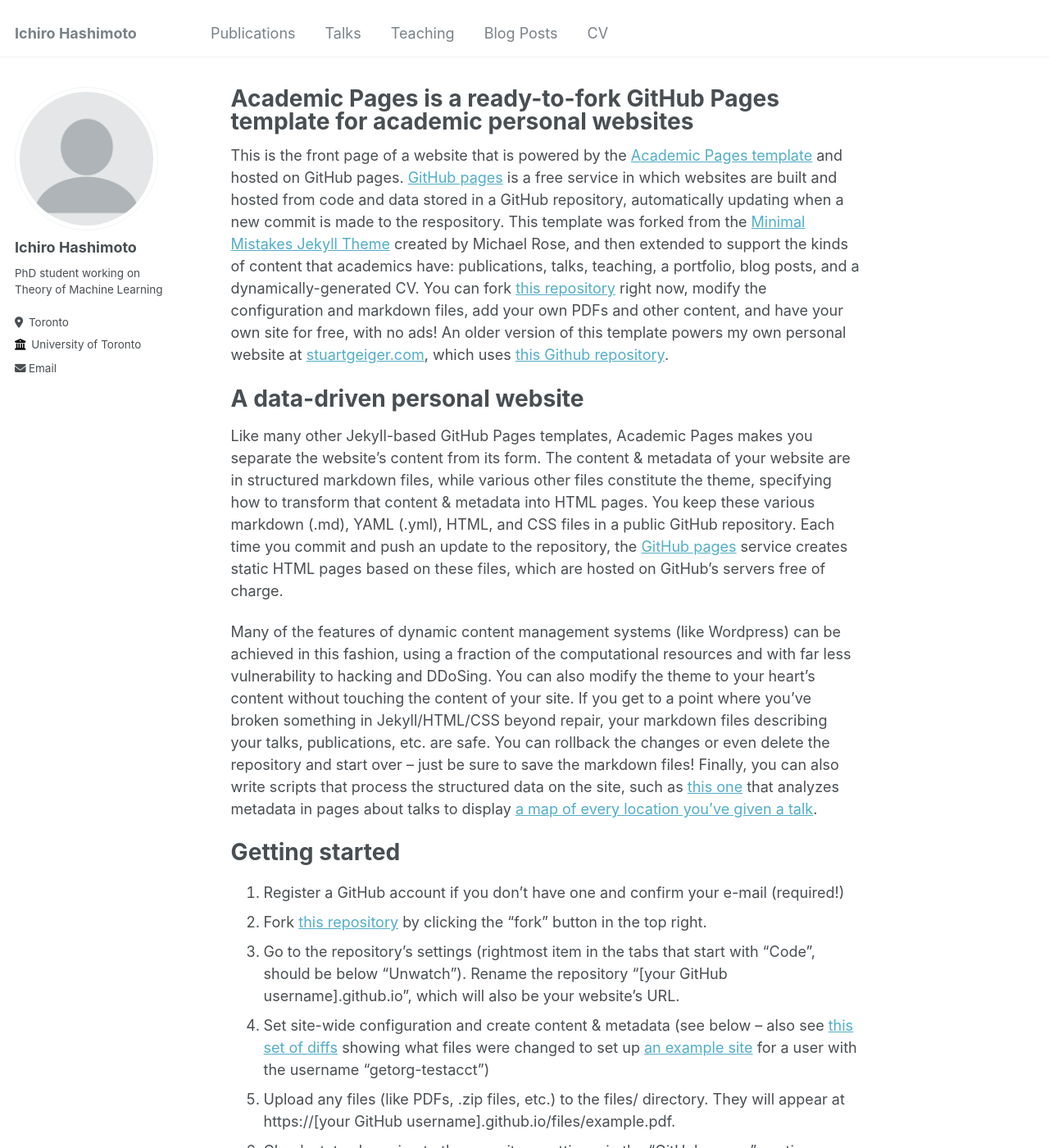
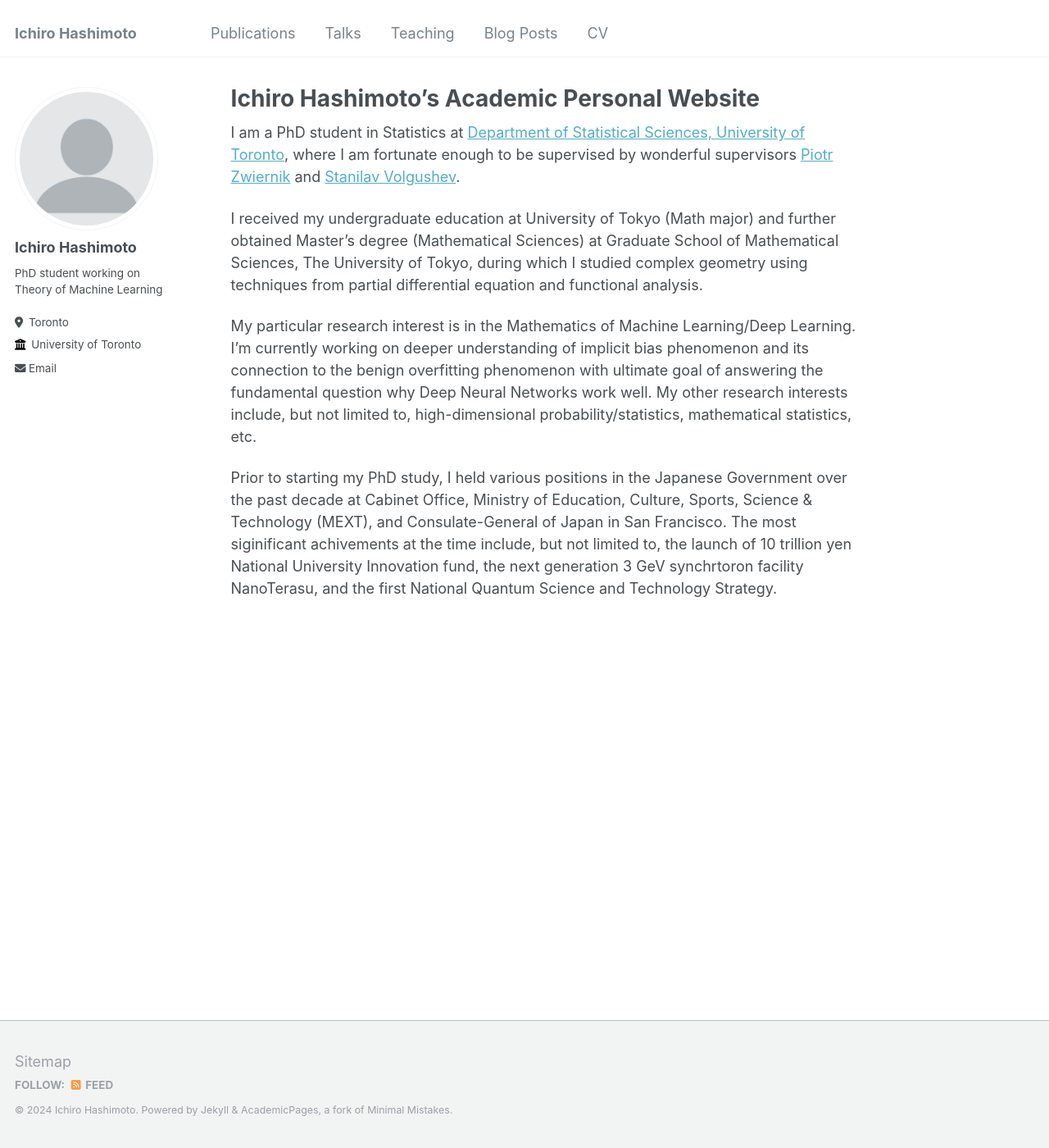
Before and after one commit to ichiro-h/ichiro-h.github.io, a Jekyll site: the page built from _pages/about.md, in a window 1280 px wide and 1400 px high. Shown: the whole window at 82% size. Built offline with Jekyll 4.4.1, drawn with Linux system fonts in a browser that asks for light colours; some of the changed text lies outside the part shown.

Commit message:
Update about.md

```diff
--- a/_pages/about.md
+++ b/_pages/about.md
@@ -1,49 +1,16 @@
 ---
 permalink: /
-title: "Academic Pages is a ready-to-fork GitHub Pages template for academic personal websites"
+title: "Ichiro Hashimoto's Academic Personal Website"
 author_profile: true
 redirect_from:
   - /about/
   - /about.html
 ---
 
-This is the front page of a website that is powered by the [Academic Pages template](https://github.com/academicpages/academicpages.github.io) and hosted on GitHub pages. [GitHub pages](https://pages.github.com) is a free service in which websites are built and hosted from code and data stored in a GitHub repository, automatically updating when a new commit is made to the respository. This template was forked from the [Minimal Mistakes Jekyll Theme](https://mmistakes.github.io/minimal-mistakes/) created by Michael Rose, and then extended to support the kinds of content that academics have: publications, talks, teaching, a portfolio, blog posts, and a dynamically-generated CV. You can fork [this repository](https://github.com/academicpages/academicpages.github.io) right now, modify the configuration and markdown files, add your own PDFs and other content, and have your own site for free, with no ads! An older version of this template powers my own personal website at [stuartgeiger.com](http://stuartgeiger.com), which uses [this Github repository](https://github.com/staeiou/staeiou.github.io).
+I am a PhD student in Statistics at [Department of Statistical Sciences, University of Toronto](https://www.statistics.utoronto.ca/), where I am fortunate enough to be supervised by wonderful supervisors [Piotr Zwiernik](https://pzwiernik.github.io/) and [Stanilav Volgushev](https://utstat.toronto.edu/stanislav/WebPage_Publ.html).
 
-A data-driven personal website
-======
-Like many other Jekyll-based GitHub Pages templates, Academic Pages makes you separate the website's content from its form. The content & metadata of your website are in structured markdown files, while various other files constitute the theme, specifying how to transform that content & metadata into HTML pages. You keep these various markdown (.md), YAML (.yml), HTML, and CSS files in a public GitHub repository. Each time you commit and push an update to the repository, the [GitHub pages](https://pages.github.com/) service creates static HTML pages based on these files, which are hosted on GitHub's servers free of charge.
+I received my undergraduate education at University of Tokyo (Math major) and further obtained Master's degree (Mathematical Sciences) at Graduate School of Mathematical Sciences, The University of Tokyo, during which I studied complex geometry using techniques from partial differential equation and functional analysis.
 
-Many of the features of dynamic content management systems (like Wordpress) can be achieved in this fashion, using a fraction of the computational resources and with far less vulnerability to hacking and DDoSing. You can also modify the theme to your heart's content without touching the content of your site. If you get to a point where you've broken something in Jekyll/HTML/CSS beyond repair, your markdown files describing your talks, publications, etc. are safe. You can rollback the changes or even delete the repository and start over -- just be sure to save the markdown files! Finally, you can also write scripts that process the structured data on the site, such as [this one](https://github.com/academicpages/academicpages.github.io/blob/master/talkmap.ipynb) that analyzes metadata in pages about talks to display [a map of every location you've given a talk](https://academicpages.github.io/talkmap.html).
+My particular research interest is in the Mathematics of Machine Learning/Deep Learning. I'm currently working on deeper understanding of implicit bias phenomenon and its connection to the benign overfitting phenomenon with ultimate goal of answering the fundamental question why Deep Neural Networks work well. My other research interests include, but not limited to, high-dimensional probability/statistics, mathematical statistics, etc.
 
-Getting started
-======
-1. Register a GitHub account if you don't have one and confirm your e-mail (required!)
-1. Fork [this repository](https://github.com/academicpages/academicpages.github.io) by clicking the "fork" button in the top right.
-1. Go to the repository's settings (rightmost item in the tabs that start with "Code", should be below "Unwatch"). Rename the repository "[your GitHub username].github.io", which will also be your website's URL.
-1. Set site-wide configuration and create content & metadata (see below -- also see [this set of diffs](http://archive.is/3TPas) showing what files were changed to set up [an example site](https://getorg-testacct.github.io) for a user with the username "getorg-testacct")
-1. Upload any files (like PDFs, .zip files, etc.) to the files/ directory. They will appear at https://[your GitHub username].github.io/files/example.pdf.
-1. Check status by going to the repository settings, in the "GitHub pages" section
-
-Site-wide configuration
-------
-The main configuration file for the site is in the base directory in [_config.yml](https://github.com/academicpages/academicpages.github.io/blob/master/_config.yml), which defines the content in the sidebars and other site-wide features. You will need to replace the default variables with ones about yourself and your site's github repository. The configuration file for the top menu is in [_data/navigation.yml](https://github.com/academicpages/academicpages.github.io/blob/master/_data/navigation.yml). For example, if you don't have a portfolio or blog posts, you can remove those items from that navigation.yml file to remove them from the header.
-
-Create content & metadata
-------
-For site content, there is one markdown file for each type of content, which are stored in directories like _publications, _talks, _posts, _teaching, or _pages. For example, each talk is a markdown file in the [_talks directory](https://github.com/academicpages/academicpages.github.io/tree/master/_talks). At the top of each markdown file is structured data in YAML about the talk, which the theme will parse to do lots of cool stuff. The same structured data about a talk is used to generate the list of talks on the [Talks page](https://academicpages.github.io/talks), each [individual page](https://academicpages.github.io/talks/2012-03-01-talk-1) for specific talks, the talks section for the [CV page](https://academicpages.github.io/cv), and the [map of places you've given a talk](https://academicpages.github.io/talkmap.html) (if you run this [python file](https://github.com/academicpages/academicpages.github.io/blob/master/talkmap.py) or [Jupyter notebook](https://github.com/academicpages/academicpages.github.io/blob/master/talkmap.ipynb), which creates the HTML for the map based on the contents of the _talks directory).
-
-**Markdown generator**
-
-I have also created [a set of Jupyter notebooks](https://github.com/academicpages/academicpages.github.io/tree/master/markdown_generator
-) that converts a CSV containing structured data about talks or presentations into individual markdown files that will be properly formatted for the Academic Pages template. The sample CSVs in that directory are the ones I used to create my own personal website at stuartgeiger.com. My usual workflow is that I keep a spreadsheet of my publications and talks, then run the code in these notebooks to generate the markdown files, then commit and push them to the GitHub repository.
-
-How to edit your site's GitHub repository
-------
-Many people use a git client to create files on their local computer and then push them to GitHub's servers. If you are not familiar with git, you can directly edit these configuration and markdown files directly in the github.com interface. Navigate to a file (like [this one](https://github.com/academicpages/academicpages.github.io/blob/master/_talks/2012-03-01-talk-1.md) and click the pencil icon in the top right of the content preview (to the right of the "Raw | Blame | History" buttons). You can delete a file by clicking the trashcan icon to the right of the pencil icon. You can also create new files or upload files by navigating to a directory and clicking the "Create new file" or "Upload files" buttons.
-
-Example: editing a markdown file for a talk
-![Editing a markdown file for a talk](/images/editing-talk.png)
-
-For more info
-------
-More info about configuring Academic Pages can be found in [the guide](https://academicpages.github.io/markdown/). The [guides for the Minimal Mistakes theme](https://mmistakes.github.io/minimal-mistakes/docs/configuration/) (which this theme was forked from) might also be helpful.
+Prior to starting my PhD study, I held various positions in the Japanese Government over the past decade at Cabinet Office, Ministry of Education, Culture, Sports, Science & Technology (MEXT), and Consulate-General of Japan in San Francisco. The most siginificant achivements at the time include, but not limited to, the launch of 10 trillion yen National University Innovation fund, the next generation 3 GeV synchrtoron facility NanoTerasu, and the first National Quantum Science and Technology Strategy.
```
